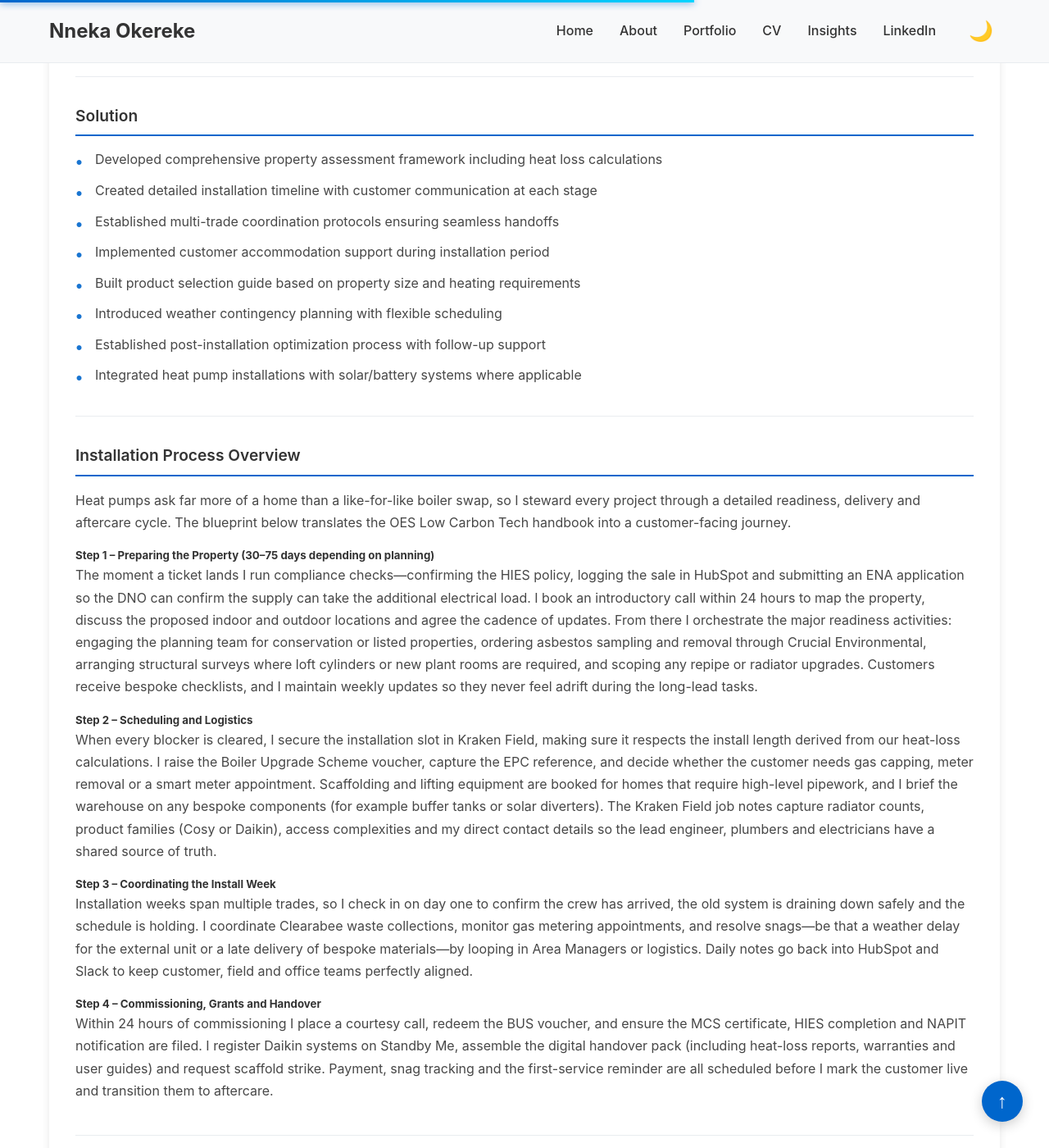
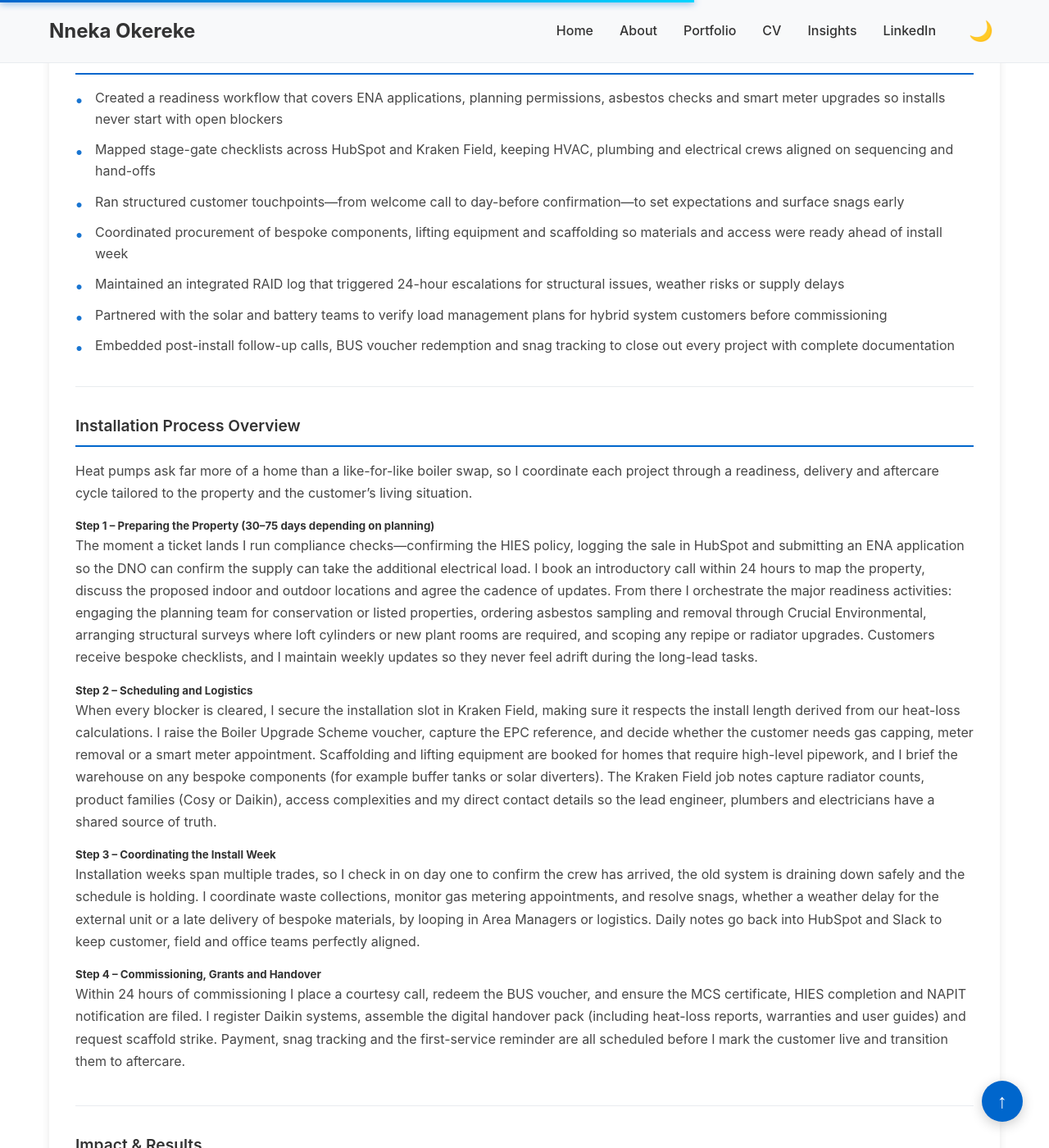
Before and after one commit to nnekaokereke/nnekaokereke.github.io, a Jekyll site: the page built from portfolio.html, in a window 1280 px wide and 1400 px high, scrolled down 6685 px. Shown: the whole window at 82% size. Built offline with Jekyll 4.4.1, drawn with Linux system fonts in a browser that asks for light colours; some of the changed text lies outside the part shown.

Commit message:
Refine heat pump case study narrative and tooling

```diff
--- a/portfolio.html
+++ b/portfolio.html
@@ -269,8 +269,6 @@ title: Projects
                             <li>Removal of existing gas/oil heating systems</li>
                             <li>Coordination with multiple trades (HVAC, plumbing, electrical)</li>
                             <li>Managing customer expectations during installation (can take 3-5 days)</li>
-                            <li>Ensuring proper insulation and heat loss calculations</li>
-                            <li>Multiple product types requiring different installation approaches (Cosy 6, Cosy 9, Cosy 12, Diken)</li>
                             <li>Weather dependency for outdoor unit installation</li>
                             <li>Post-installation commissioning and system optimization</li>
                         </ul>
@@ -279,20 +277,19 @@ title: Projects
                     <div class="case-section">
                         <h4 class="case-section-title">Solution</h4>
                         <ul>
-                            <li>Developed comprehensive property assessment framework including heat loss calculations</li>
-                            <li>Created detailed installation timeline with customer communication at each stage</li>
-                            <li>Established multi-trade coordination protocols ensuring seamless handoffs</li>
-                            <li>Implemented customer accommodation support during installation period</li>
-                            <li>Built product selection guide based on property size and heating requirements</li>
-                            <li>Introduced weather contingency planning with flexible scheduling</li>
-                            <li>Established post-installation optimization process with follow-up support</li>
-                            <li>Integrated heat pump installations with solar/battery systems where applicable</li>
+                            <li>Created a readiness workflow that covers ENA applications, planning permissions, asbestos checks and smart meter upgrades so installs never start with open blockers</li>
+                            <li>Mapped stage-gate checklists across HubSpot and Kraken Field, keeping HVAC, plumbing and electrical crews aligned on sequencing and hand-offs</li>
+                            <li>Ran structured customer touchpoints—from welcome call to day-before confirmation—to set expectations and surface snags early</li>
+                            <li>Coordinated procurement of bespoke components, lifting equipment and scaffolding so materials and access were ready ahead of install week</li>
+                            <li>Maintained an integrated RAID log that triggered 24-hour escalations for structural issues, weather risks or supply delays</li>
+                            <li>Partnered with the solar and battery teams to verify load management plans for hybrid system customers before commissioning</li>
+                            <li>Embedded post-install follow-up calls, BUS voucher redemption and snag tracking to close out every project with complete documentation</li>
                         </ul>
                     </div>
 
                     <div class="case-section">
                         <h4 class="case-section-title">Installation Process Overview</h4>
-                        <p>Heat pumps ask far more of a home than a like-for-like boiler swap, so I steward every project through a detailed readiness, delivery and aftercare cycle. The blueprint below translates the OES Low Carbon Tech handbook into a customer-facing journey.</p>
+                        <p>Heat pumps ask far more of a home than a like-for-like boiler swap, so I coordinate each project through a readiness, delivery and aftercare cycle tailored to the property and the customer’s living situation.</p>
 
                         <div class="process-step">
                             <h5>Step 1 – Preparing the Property (30–75 days depending on planning)</h5>
@@ -306,12 +303,12 @@ title: Projects
 
                         <div class="process-step">
                             <h5>Step 3 – Coordinating the Install Week</h5>
-                            <p>Installation weeks span multiple trades, so I check in on day one to confirm the crew has arrived, the old system is draining down safely and the schedule is holding. I coordinate Clearabee waste collections, monitor gas metering appointments, and resolve snags—be that a weather delay for the external unit or a late delivery of bespoke materials—by looping in Area Managers or logistics. Daily notes go back into HubSpot and Slack to keep customer, field and office teams perfectly aligned.</p>
+                            <p>Installation weeks span multiple trades, so I check in on day one to confirm the crew has arrived, the old system is draining down safely and the schedule is holding. I coordinate waste collections, monitor gas metering appointments, and resolve snags, whether a weather delay for the external unit or a late delivery of bespoke materials, by looping in Area Managers or logistics. Daily notes go back into HubSpot and Slack to keep customer, field and office teams perfectly aligned.</p>
                         </div>
 
                         <div class="process-step">
                             <h5>Step 4 – Commissioning, Grants and Handover</h5>
-                            <p>Within 24 hours of commissioning I place a courtesy call, redeem the BUS voucher, and ensure the MCS certificate, HIES completion and NAPIT notification are filed. I register Daikin systems on Standby Me, assemble the digital handover pack (including heat-loss reports, warranties and user guides) and request scaffold strike. Payment, snag tracking and the first-service reminder are all scheduled before I mark the customer live and transition them to aftercare.</p>
+                            <p>Within 24 hours of commissioning I place a courtesy call, redeem the BUS voucher, and ensure the MCS certificate, HIES completion and NAPIT notification are filed. I register Daikin systems, assemble the digital handover pack (including heat-loss reports, warranties and user guides) and request scaffold strike. Payment, snag tracking and the first-service reminder are all scheduled before I mark the customer live and transition them to aftercare.</p>
                         </div>
                     </div>
 
@@ -332,7 +329,9 @@ title: Projects
                     <div class="case-section">
                         <h4 class="case-section-title">Technologies & Tools</h4>
                         <div class="tech-tags">
-                            <span class="tech-tag">Kraken CRM</span>
+                            <span class="tech-tag">Kraken Field</span>
+                            <span class="tech-tag">Kraken</span>
+                            <span class="tech-tag">HubSpot</span>
                             <span class="tech-tag">Cosy 6 Heat Pumps</span>
                             <span class="tech-tag">Cosy 9 Heat Pumps</span>
                             <span class="tech-tag">Cosy 12 Heat Pumps</span>
```
